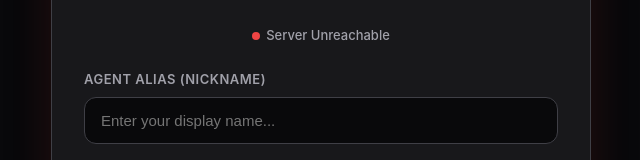
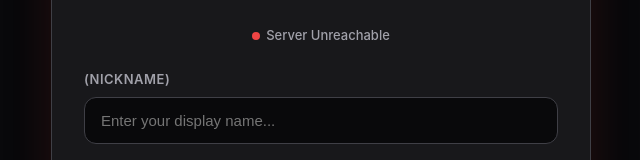
Before and after one commit to Tawhid-exe/chat, a website: page index.html in a window 1280 px wide. Shown: the part 280-440 px from the top of the page, without its empty margins (319-959 px from the left). Drawn offline with Linux system fonts and the light colour scheme.

Commit message:
Update index.html

```diff
--- a/index.html
+++ b/index.html
@@ -335,7 +335,7 @@
         </div>
 
         <div class="input-group">
-            <label>Agent Alias (Nickname)</label>
+            <label>(Nickname)</label>
             <input type="text" id="nickInput" placeholder="Enter your display name..." maxlength="20">
         </div>
 
```
